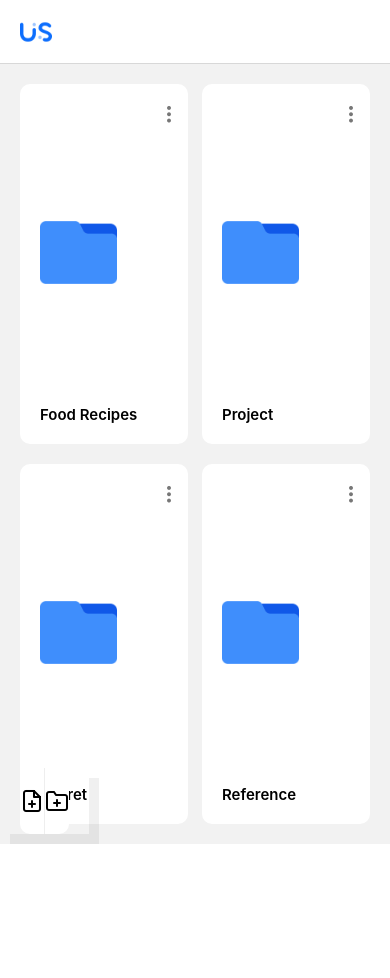
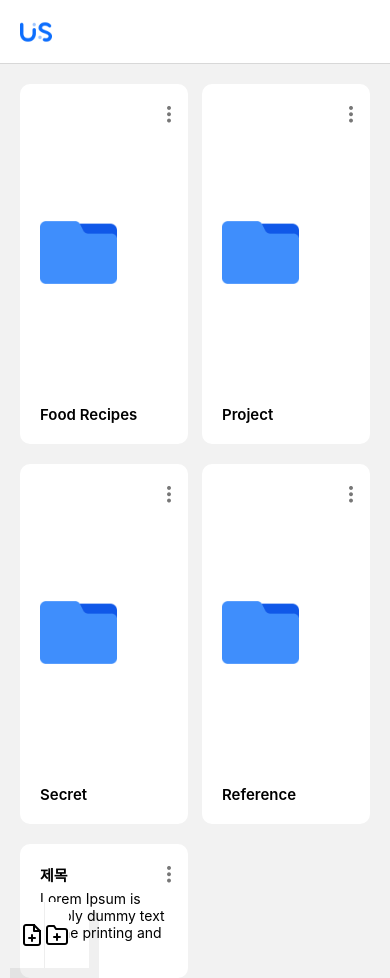
Before and after one commit to 2023-HNU-CPD-US/us-client, a React Native app: screen / in a window 390 px wide. Before the commit the page ends 844 px from the top, so only its background shows below. Built offline with nearby package versions, Linux system fonts and the light colour scheme.

Commit message:
Feat : 노트 컴포넌트 기본형 생성

```diff
--- /dev/null
+++ b/components/Note.js
@@ -0,0 +1,43 @@
+import React from "react";
+import { View, Text, TouchableOpacity, StyleSheet } from "react-native";
+
+import { Entypo } from "@expo/vector-icons";
+
+function Note() {
+    return (
+        <TouchableOpacity activeOpacity="0.6" style={styles.note}>
+            <TouchableOpacity activeOpacity="0.6" style={styles.noteMenu}>
+                <Entypo name="dots-three-vertical" size={18} color="#777" />
+            </TouchableOpacity>
+            <View>
+                <Text style={styles.noteName}>제목</Text>
+                <Text style={styles.noteContents}>
+                    Lorem Ipsum is simply dummy text of the printing and ...
+                </Text>
+            </View>
+        </TouchableOpacity>
+    );
+}
+
+const styles = StyleSheet.create({
+    note: {
+        width: "48%",
+        backgroundColor: "#fff",
+        paddingVertical: 20,
+        paddingHorizontal: 20,
+        borderRadius: 10,
+    },
+    noteMenu: {
+        position: "absolute",
+        top: 20,
+        right: 10,
+    },
+    noteName: {
+        fontSize: 15,
+        fontWeight: 600,
+        marginBottom: 5,
+    },
+    noteContents: {},
+});
+
+export default Note;
--- a/pages/Home.js
+++ b/pages/Home.js
@@ -1,10 +1,16 @@
 import React from "react";
-import { StyleSheet, View, Text } from "react-native";
+import {
+    StyleSheet,
+    View,
+    Text,
+    TextInput,
+    ScrollView,
+    TouchableOpacity,
+} from "react-native";
+import { Feather } from "@expo/vector-icons";
 
-import { Feather } from "@expo/vector-icons";
-import { TouchableOpacity } from "react-native";
 import Folder from "../components/Folder";
-import { ScrollView } from "react-native";
+import Note from "../components/Note";
 
 function Home({ navigation }) {
     return (
@@ -17,6 +23,9 @@ function Home({ navigation }) {
                 <View style={styles.listRow}>
                     <Folder name="Secret"></Folder>
                     <Folder name="Reference"></Folder>
+                </View>
+                <View style={styles.listRow}>
+                    <Note></Note>
                 </View>
             </ScrollView>
 
```
